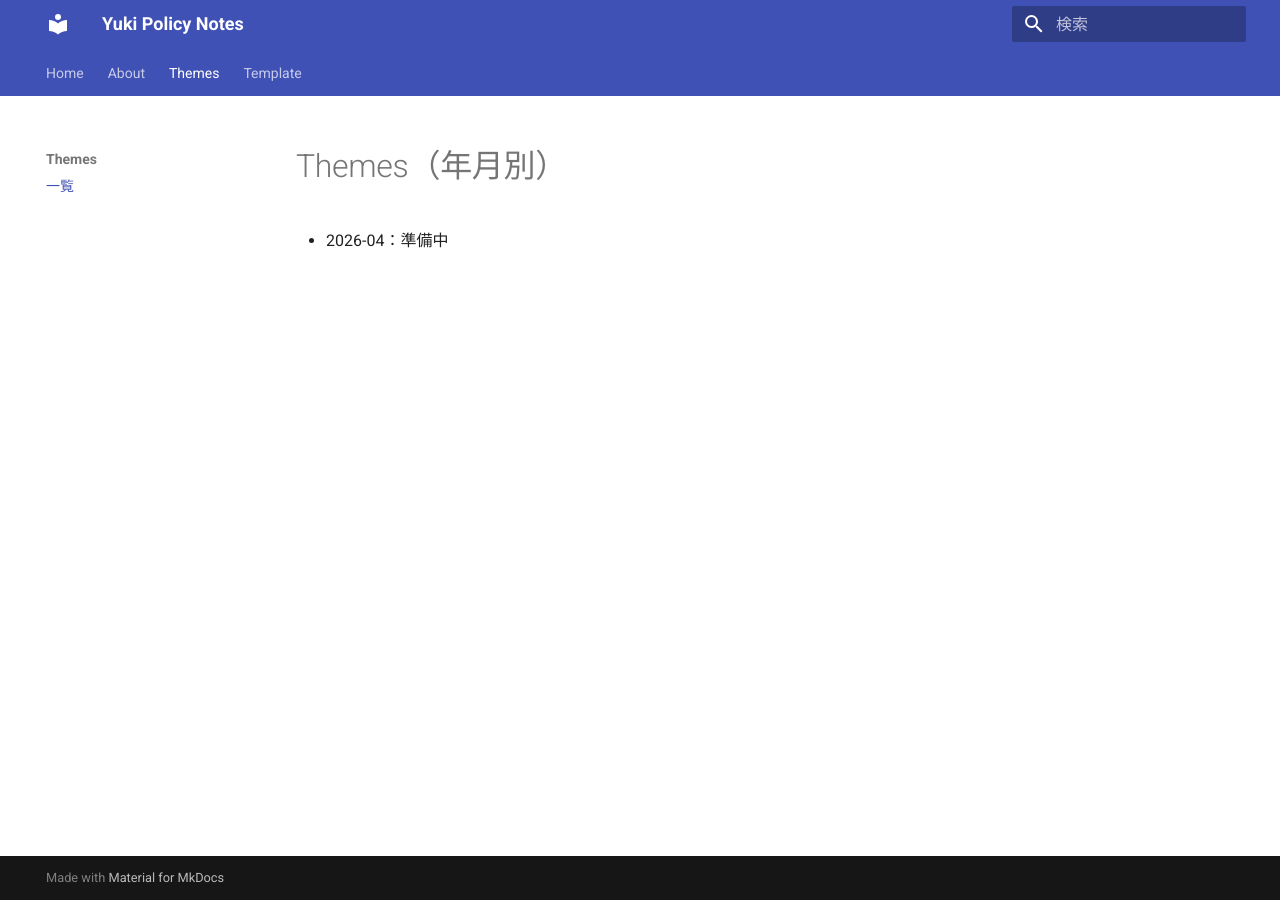
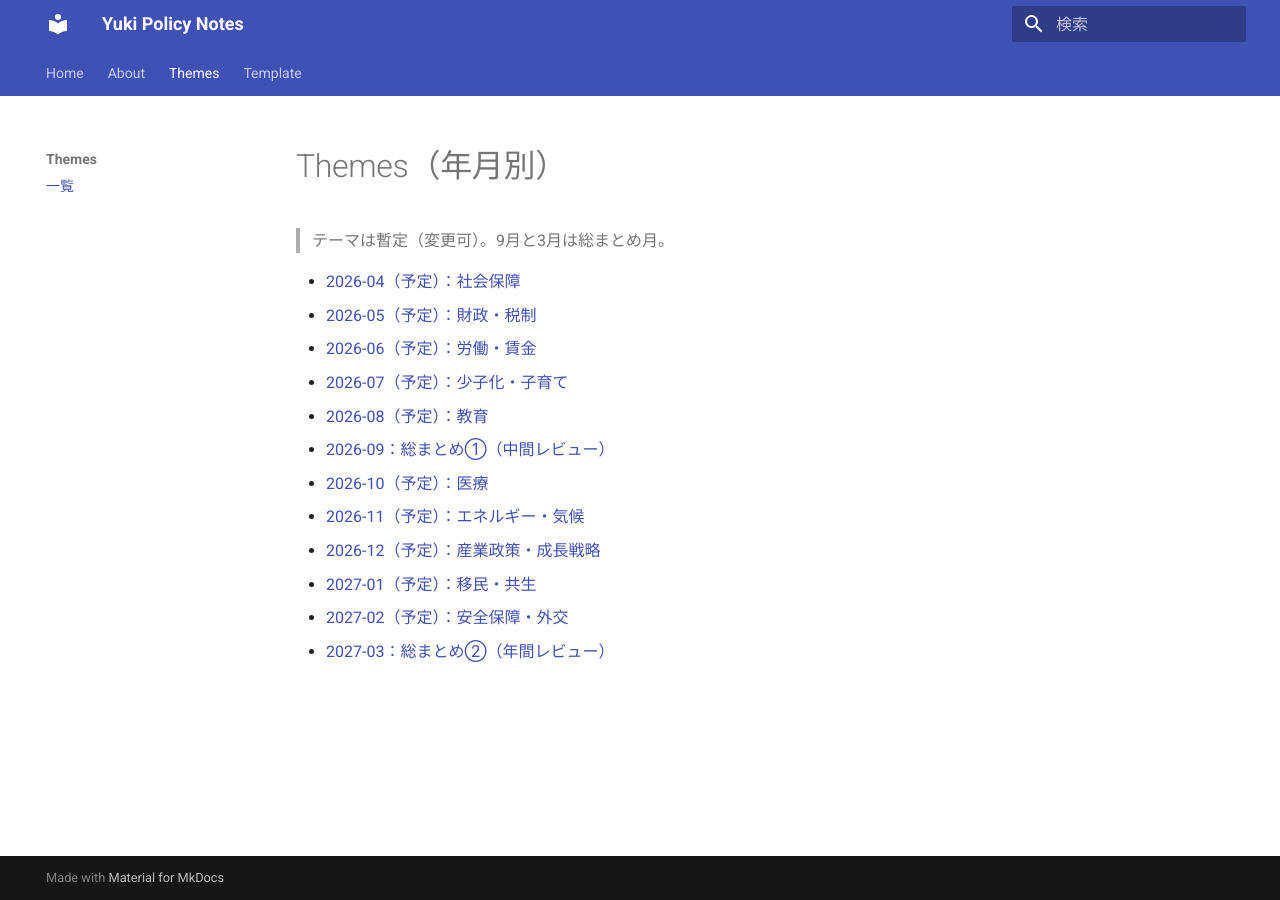
Before and after one commit to yu-ki-nakayama/policy-notes, an MkDocs documentation site: the page built from docs/themes/index.md, in a window 1280 px wide. Built offline with MkDocs 1.6.1 and Material for MkDocs 9.7.7, drawn with Linux system fonts in a browser that asks for light colours.

Commit message:
Update index.md

```diff
--- a/docs/themes/index.md
+++ b/docs/themes/index.md
@@ -1,3 +1,16 @@
 # Themes（年月別）
 
-- 2026-04：準備中
+> テーマは暫定（変更可）。9月と3月は総まとめ月。
+
+- [2026-04（予定）：社会保障](2026-04.md)
+- [2026-05（予定）：財政・税制](2026-05.md)
+- [2026-06（予定）：労働・賃金](2026-06.md)
+- [2026-07（予定）：少子化・子育て](2026-07.md)
+- [2026-08（予定）：教育](2026-08.md)
+- [2026-09：総まとめ①（中間レビュー）](2026-09.md)
+- [2026-10（予定）：医療](2026-10.md)
+- [2026-11（予定）：エネルギー・気候](2026-11.md)
+- [2026-12（予定）：産業政策・成長戦略](2026-12.md)
+- [2027-01（予定）：移民・共生](2027-01.md)
+- [2027-02（予定）：安全保障・外交](2027-02.md)
+- [2027-03：総まとめ②（年間レビュー）](2027-03.md)
```
